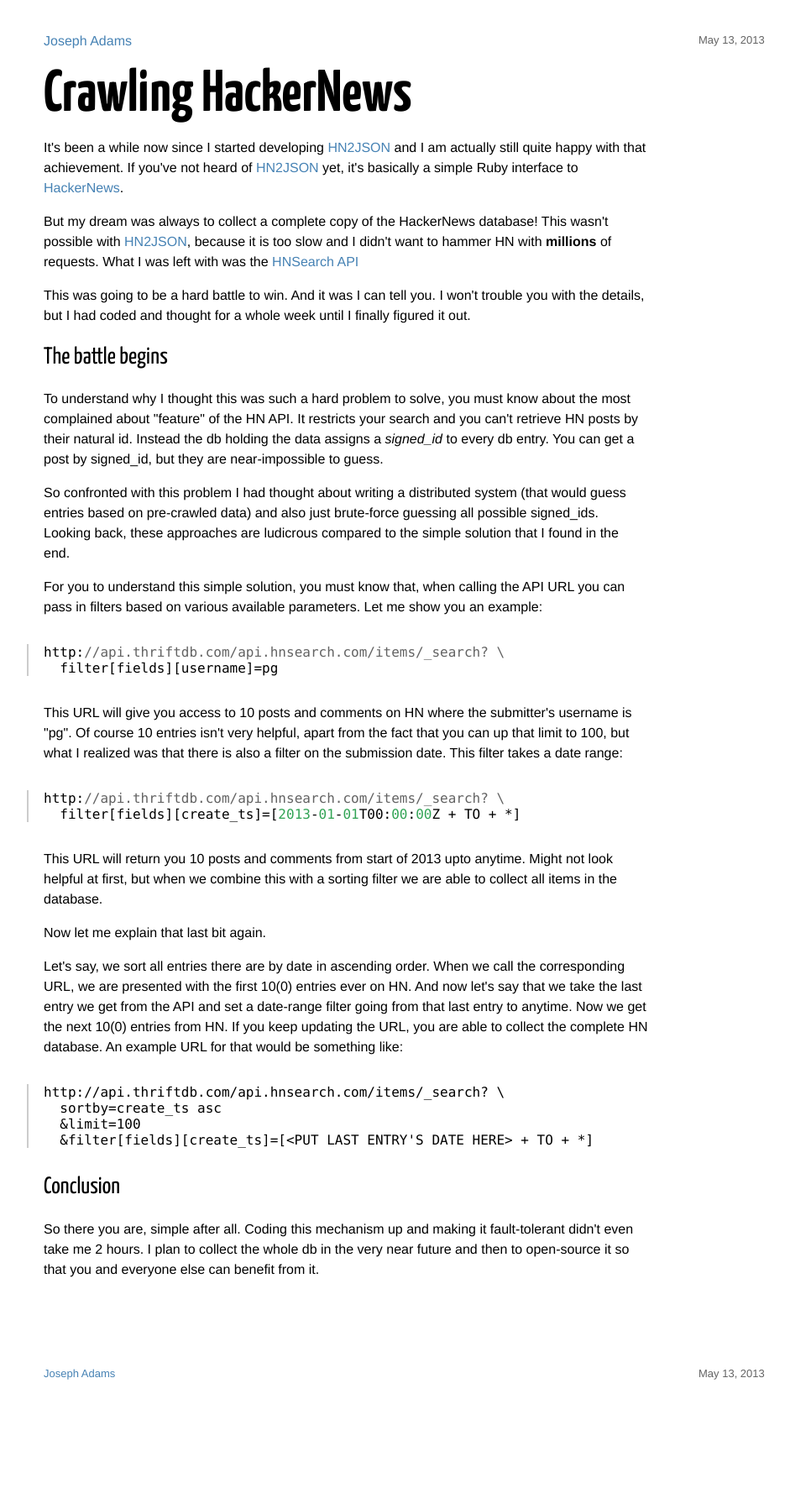
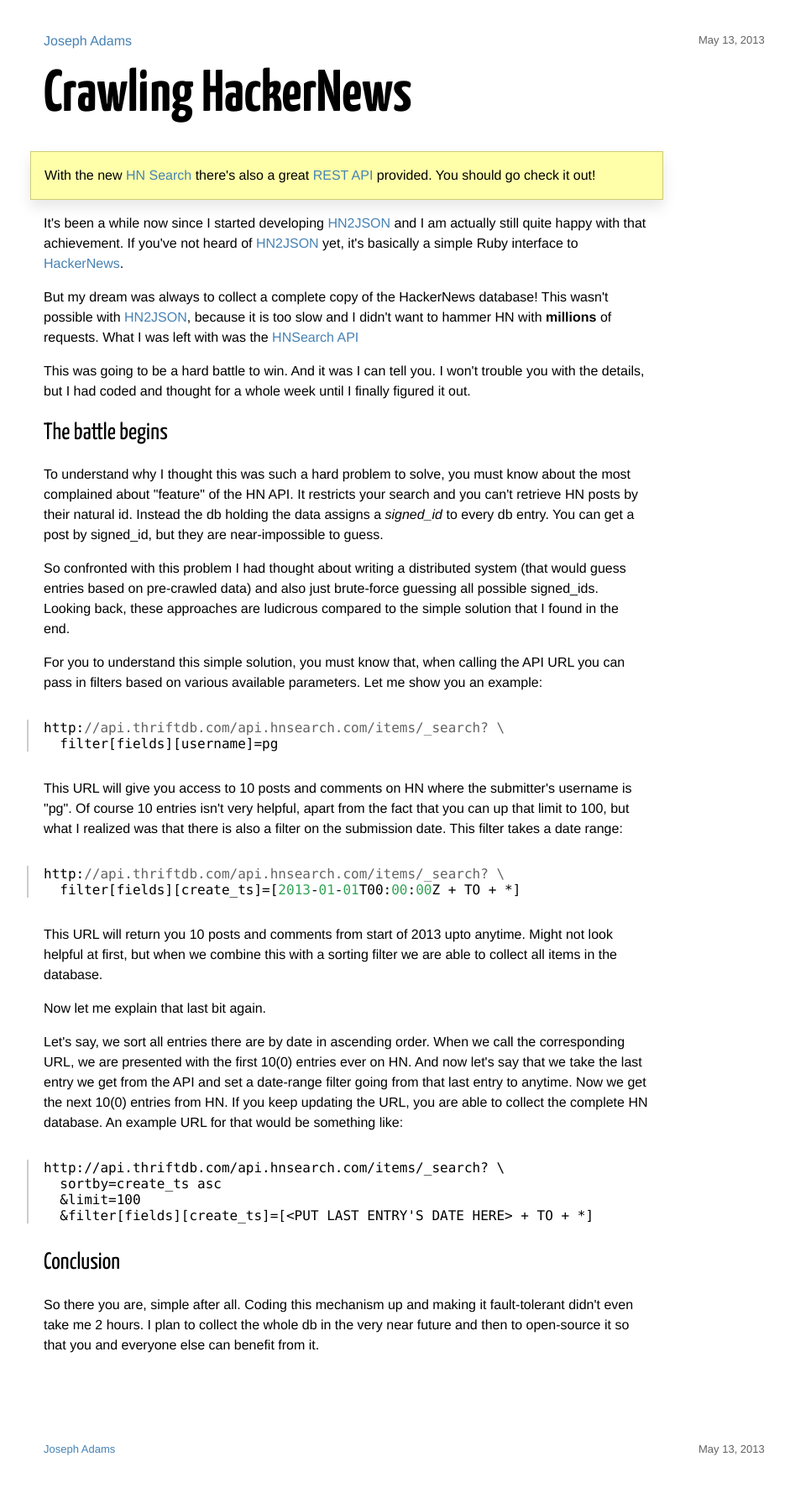
Before and after one commit to jcla1/jcla1.github.com, a Jekyll site: the page built from _posts/2013-05-13-crawling-hackernews.html, in a window 1280 px wide. Shown: the whole page at 84% size, without its empty margins (108-1049 px from the left). Built offline with Jekyll 4.4.1, drawn with Linux system fonts in a browser that asks for light colours; before the commit the page ends 1707 px from its top, so only the background shows below that.

Commit message:
Added link to new HN Search API

```diff
--- a/_posts/2013-05-13-crawling-hackernews.html
+++ b/_posts/2013-05-13-crawling-hackernews.html
@@ -4,6 +4,8 @@
 date: 2013-05-13
 abstract: An approach to collecting the complete <a href="https://news.ycombinator.com/">HackerNews</a> database explained.
 ---
+
+<p class="warning">With the new <a href="https://hn.algolia.com">HN Search</a> there's also a great <a href="https://hn.algolia.com/api">REST API</a> provided. You should go check it out!</p>
 
 <p>It's been a while now since I started developing <a href="https://github.com/jcla1/HN2JSON">HN2JSON</a> and I am actually still quite happy with that achievement.
 If you've not heard of <a href="https://github.com/jcla1/HN2JSON">HN2JSON</a> yet, it's basically a simple Ruby interface to <a href="https://news.ycombinator.com/">HackerNews</a>.</p>
```
